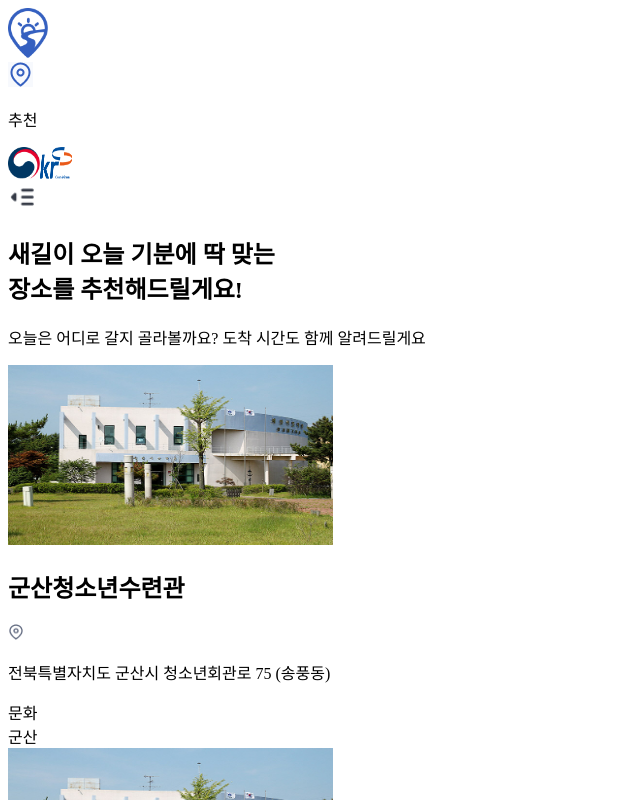
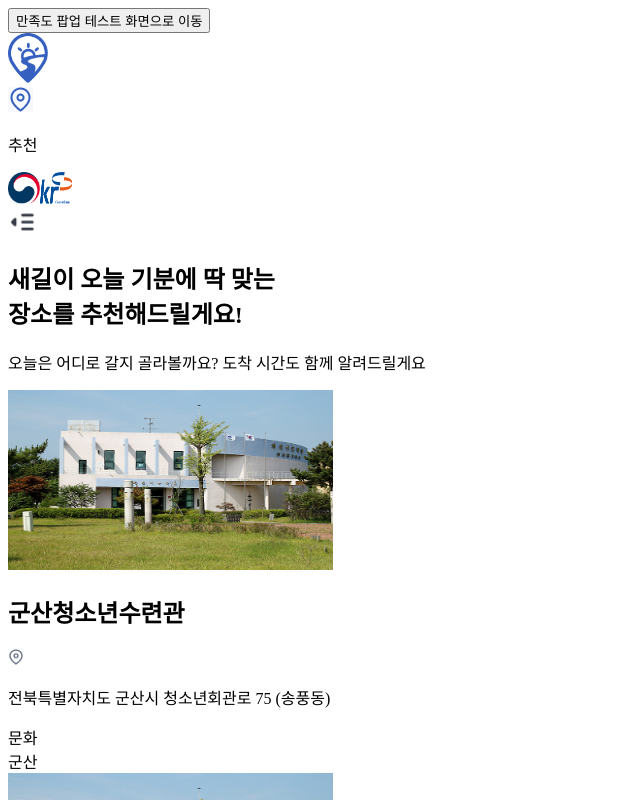
Before and after one commit to hyeonjiroh/Saegil, a Next.js app: page /RecommendPage/RecommendPage in a window 1280 px wide. Shown: the top 800 px of the page, without its empty margins (0-640 px from the left). Built offline with nearby package versions, Linux system fonts and the light colour scheme.

Commit message:
feat: 만족도 조사 팝업 연결

```diff
--- a/src/app/page.tsx
+++ b/src/app/page.tsx
@@ -7,6 +7,7 @@ import LandingPage3 from "../pages/LandingPage3/LandingPage3";
 import OnboardingPage from "../pages/OnboardingPage/OnboardingPage";
 import TodayMoodPage from "../pages/TodayMoodPage/TodayMoodPage";
 import RecommendPage from "../pages/RecommendPage/RecommendPage";
+import PopupTestPage from "../pages/PopupTestPage/PopupTestPage";
 import { useState } from "react";
 
 export default function Home() {
@@ -22,7 +23,8 @@ export default function Home() {
     LandingPage3: () => <LandingPage3 routing={handleRouting} />,
     OnboardingPage: () => <OnboardingPage routing={handleRouting} />,
     TodayMoodPage: () => <TodayMoodPage routing={handleRouting} />,
-    RecommendPage: () => <RecommendPage />,
+    PopupTestPage: () => <PopupTestPage routing={handleRouting} />,
+    RecommendPage: () => <RecommendPage routing={handleRouting} />,
   };
 
   return <div>{pageMapping[currentPage]?.()}</div>;
--- a/src/pages/RecommendPage/RecommendPage.jsx
+++ b/src/pages/RecommendPage/RecommendPage.jsx
@@ -16,9 +16,16 @@ const category = {
   FESTIVAL: "축제",
 };
 
-export default function RecommendPage() {
+export default function RecommendPage({ routing }) {
   return (
     <div className="bg-[#0000FF]">
+      <button
+        onClick={() => {
+          routing("PopupTestPage");
+        }}
+      >
+        만족도 팝업 테스트 화면으로 이동
+      </button>
       <section className="flex">
         <SideMenu />
         <SideMenuRecommend />
--- a/src/pages/TodayMoodPage/TodayMoodPage.jsx
+++ b/src/pages/TodayMoodPage/TodayMoodPage.jsx
@@ -62,8 +62,6 @@ export default function TodayMoodPage({ routing }) {
       want: onboardingAnswers[5],
       mood: onboardingAnswers[6],
     };
-
-    console.log(payload);
 
     if (true) {
       try {
```
